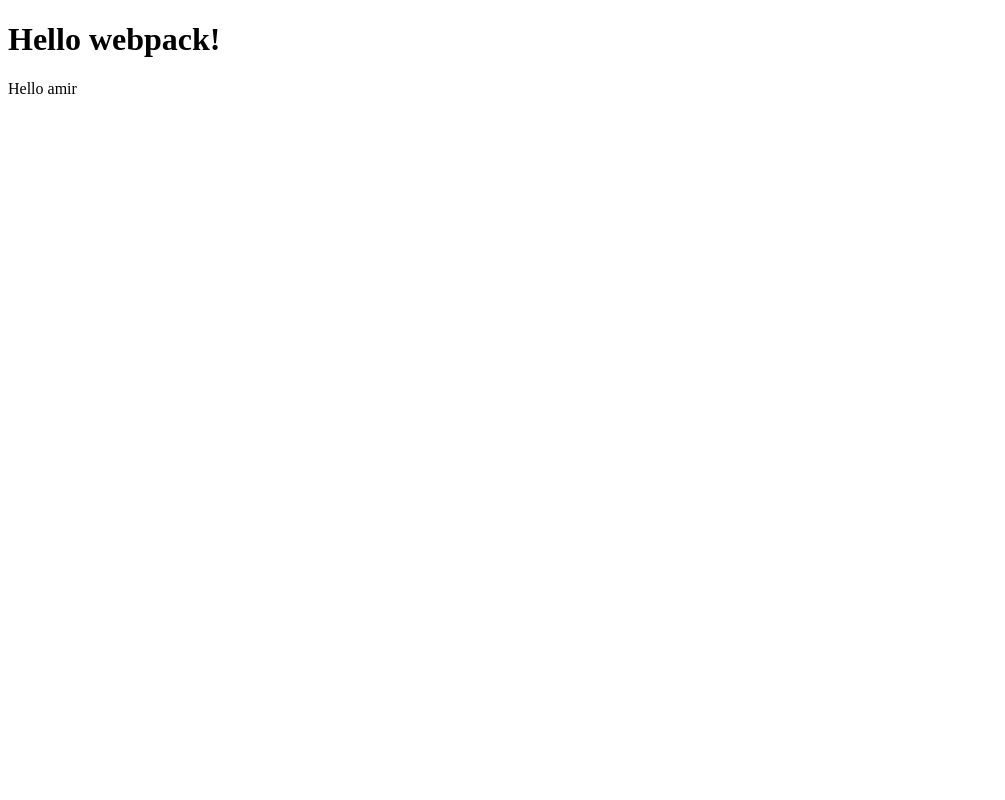
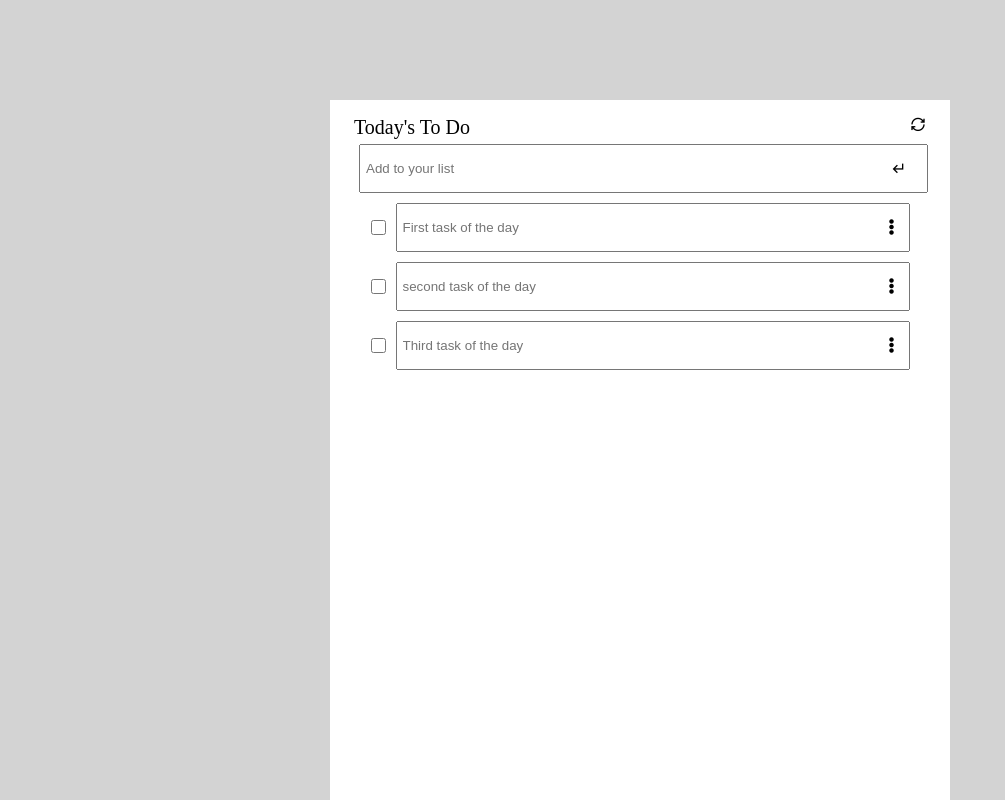
Before and after one commit to Salarhabibi-amir/ToDoList, a website built with webpack: page src/index.html in a window 1280 px wide. Shown: the top 800 px of the page, without its empty margins (0-1005 px from the left). Built offline with nearby package versions, Linux system fonts and the light colour scheme.

Commit message:
Create the html elements,add css style and create the array object with display method

```diff
--- a/src/index.html
+++ b/src/index.html
@@ -4,11 +4,31 @@
 <head>
     <meta charset="UTF-8">
     <meta name="viewport" content="width=device-width, initial-scale=1.0">
-    <title>Wbpack Exercise</title>
+    <title>To Do List</title>
+    <link href="https://cdn.jsdelivr.net/npm/remixicon@3.2.0/fonts/remixicon.css" rel="stylesheet">
+    <link rel="stylesheet" href="https://cdnjs.cloudflare.com/ajax/libs/font-awesome/5.15.3/css/all.min.css" />
 </head>
 
 <body>
-    <h1>Hello webpack!</h1>
+    <section class="container">
+
+        <form action="">
+            <fieldset>
+                <div class="title">
+                    <span>Today's To Do </span>
+                    <i class="ri-loop-right-line"></i>
+                </div>
+                <div class="AddtodoInput">
+                    <input type="text" class="AddTodo" placeholder="Add to your list">
+                    <i class="ri-corner-down-left-line"></i>
+                </div>
+                <div class="todo-list">
+
+                </div>
+
+            </fieldset>
+        </form>
+    </section>
     <script src="index.js"></script>
 </body>
 
--- a/src/index.js
+++ b/src/index.js
@@ -1,13 +1,40 @@
-import _ from 'lodash';
+import _, { forEach } from 'lodash';
 import './style.css';
 
+const Tasks = [{
+        index: 1,
+        completed: false,
+        description: 'First task of the day'
+    },
+    {
+        index: 2,
+        completed: false,
+        description: 'second task of the day'
+    }, {
+        index: 3,
+        completed: false,
+        description: 'Third task of the day'
+    }
+];
+// display function
 
-function component() {
-    const element = document.createElement('div');
+const display = () => {
+    console.log('display method');
+    const todoList = document.querySelector('.todo-list');
+    Tasks.forEach((element) => {
 
-    // Lodash, now imported by this script
-    element.innerHTML = "Hello amir";
-    return element;
+        const taskContainer = document.createElement('div');
+        taskContainer.innerHTML = `
+        <label class="label" for="">
+        <input type="checkbox"  id="" class="checkbox">
+        <div class="AddtodoInput">
+            <input type="text" class="input-inside-list" placeholder="${element.description}" >
+            <i class="fas fa-ellipsis-v"></i>
+        </div>
+        </label>
+        `;
+        todoList.append(taskContainer);
+    });
 }
 
-document.body.appendChild(component());
+display();
--- a/src/style.css
+++ b/src/style.css
@@ -1,3 +1,72 @@
-    .hello {
-        color: red;
-    }
+body {
+    box-sizing: border-box;
+    background-color: lightgray;
+}
+
+.container {
+    width: 600px;
+    height: 100vh;
+    scroll-behavior: auto;
+    margin: 100px auto;
+    background-color: white;
+    padding: 10px;
+}
+
+fieldset {
+    border: none;
+}
+
+.title {
+    display: flex;
+    flex-direction: row;
+    justify-content: space-between;
+}
+
+.title span {
+    font-size: 20px;
+    color: black;
+}
+
+.AddtodoInput {
+    position: relative;
+}
+
+fieldset input {
+    width: 97%;
+    margin: 5px;
+    padding: 15px 5px;
+}
+
+.ri-corner-down-left-line {
+    position: absolute;
+    top: 50%;
+    right: 20px;
+    transform: translateY(-50%)
+}
+
+.label {
+    display: flex;
+    flex: row;
+    justify-content: center;
+    align-items: center;
+}
+
+.input-inside-list {
+    width: 500px;
+}
+
+.checkbox {
+    width: 15px;
+    height: 15px;
+}
+
+.fa-ellipsis-v {
+    position: absolute;
+    top: 50%;
+    right: 20px;
+    transform: translateY(-50%)
+}
+
+.fa-ellipsis-v:hover {
+    cursor: all-scroll;
+}
```
